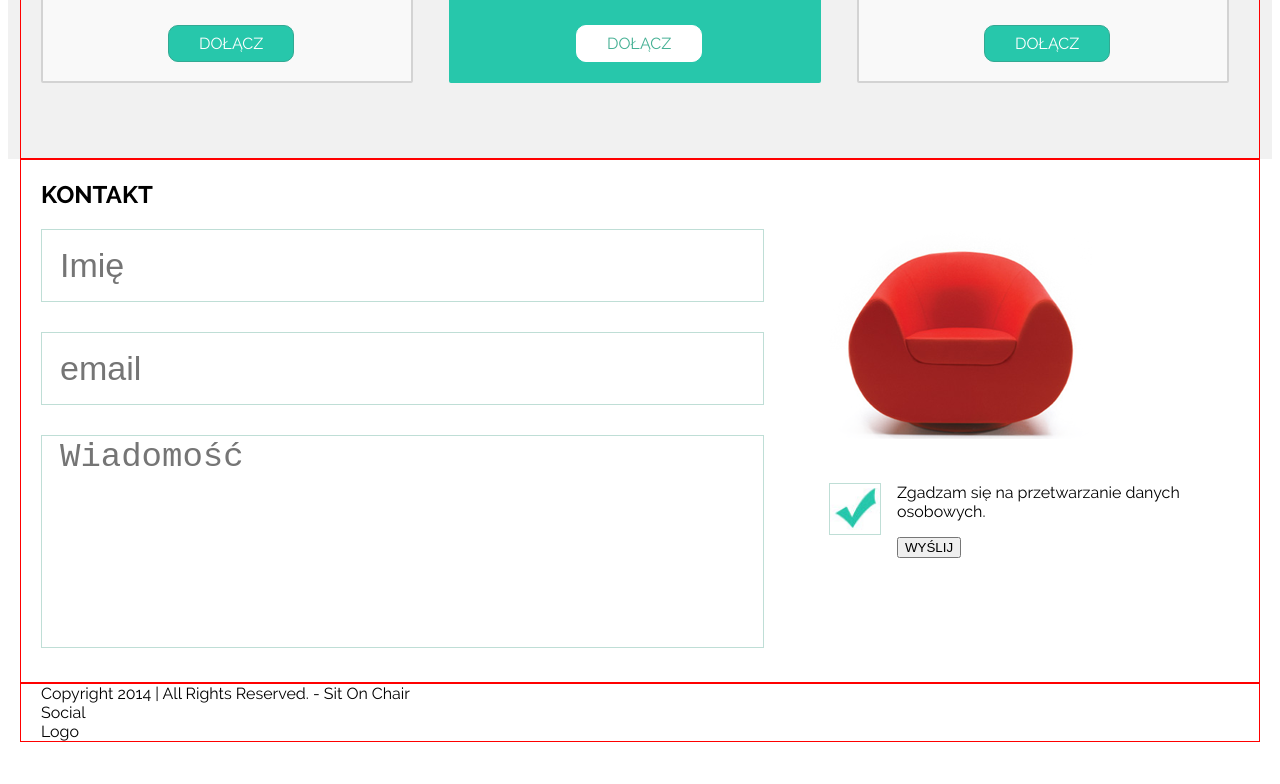
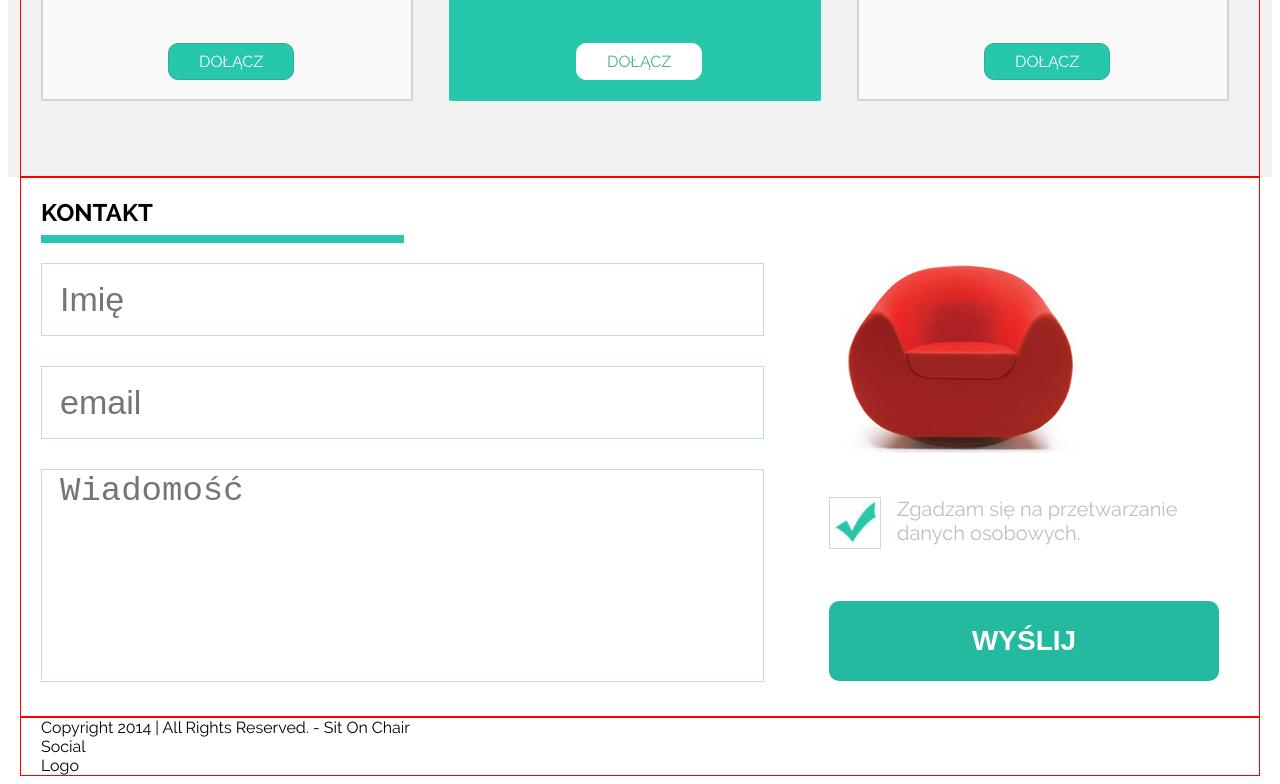
Before and after one commit to zygadlojakub/WRO_FRO_W_02-Workshop1-Sit-on-chair, a plain HTML site: page index.html in a window 1280 px wide. Shown: the part 1601-2385 px from the top of the page. Before the commit the page ends 2351 px from the top, so only its background shows below. Drawn offline with Linux system fonts and the light colour scheme.

Commit message:
formularz

```diff
--- a/css/style.css
+++ b/css/style.css
@@ -45,6 +45,11 @@ a.button {
     background-color: #27c7ab;
     border: 1px solid #33a993;
     border-radius: 10px;
+}
+h2 {
+    width: 363px;
+    border-bottom: 8px solid #28c6ad;
+    padding-bottom: 8px;
 }
 
 /* header */
@@ -155,6 +160,10 @@ section.fotos a {
     color: black;
     font-weight: bold;
     border-bottom: 6px solid #28c6ad;
+    padding-bottom: 2px;
+}
+figure a {
+    margin: 20px 26px;
 }
 section.fotos.main_width {
     padding: 30px 20px 75px 20px;
@@ -335,16 +344,18 @@ input[placeholder], textarea[placeholder] {
 .checkbox {
     float: left;
 }
-.agreement + p {
-    float: left;
+div.agreement p {
+    font-size: 20px;
+    color: #bebebe;
 }
 .form-background {
     width: 390px;
     height: 210px;
-    margin-bottom: 44px;
+    margin-bottom: 24px;
     background-image: url(../images/red_chair.png);
     background-repeat: no-repeat;
     background-size: contain;
+    background-position: 0 -20px;
 }
 input[type=checkbox] {
     display:none;
@@ -363,6 +374,17 @@ input[type=checkbox]:checked  + label {
     background-size: contain;
     background-position: center;
 }
+input[type=submit] {
+    width: 390px;
+    height: 80px;
+    background-color: #24ba9f;
+    border: 0;
+    border-radius: 10px;
+    color: #ffffff;
+    font-weight: bold;
+    font-size: 28px;
+    margin-top: 36px;
+}
 form::after {
     clear: both;
     display: block;
```
